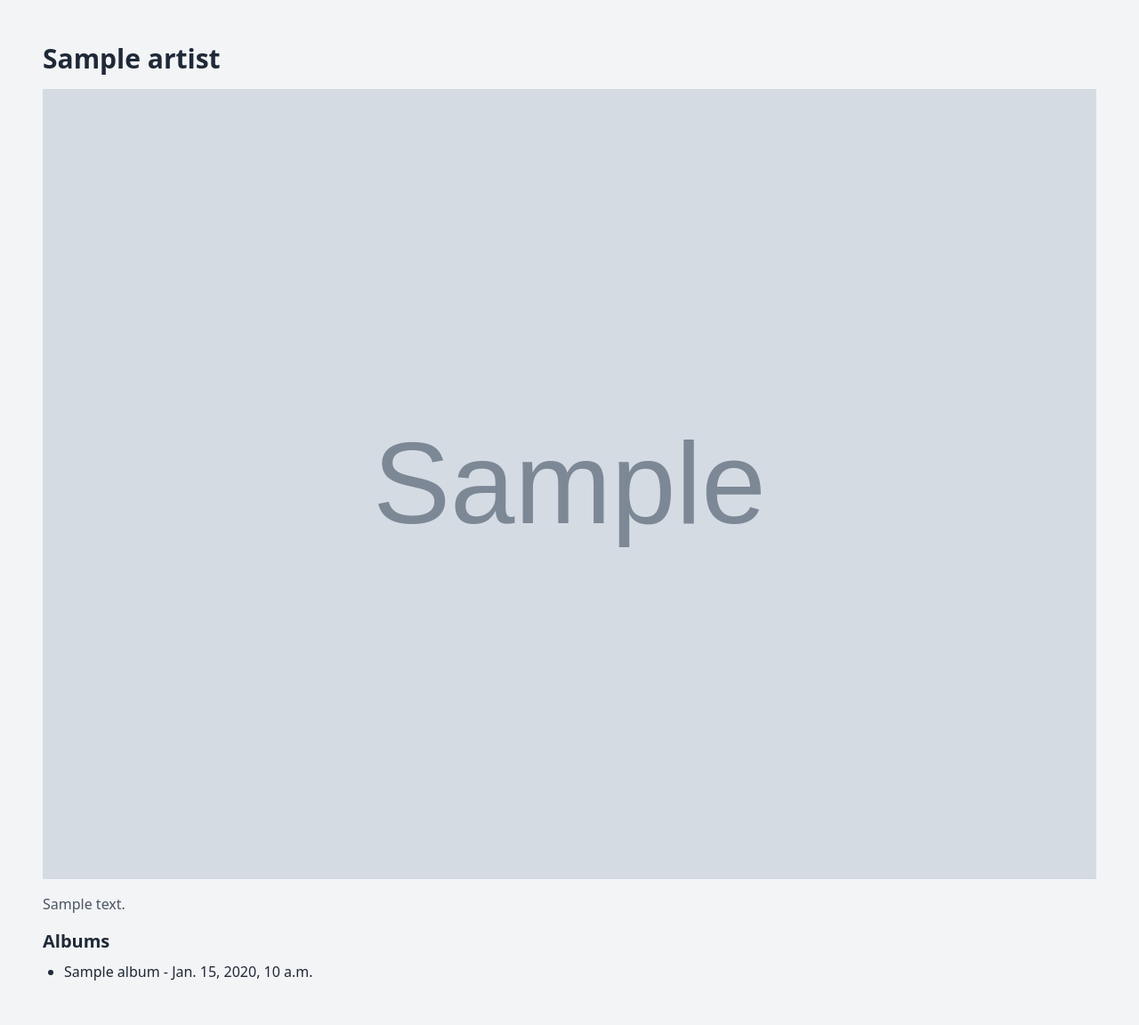
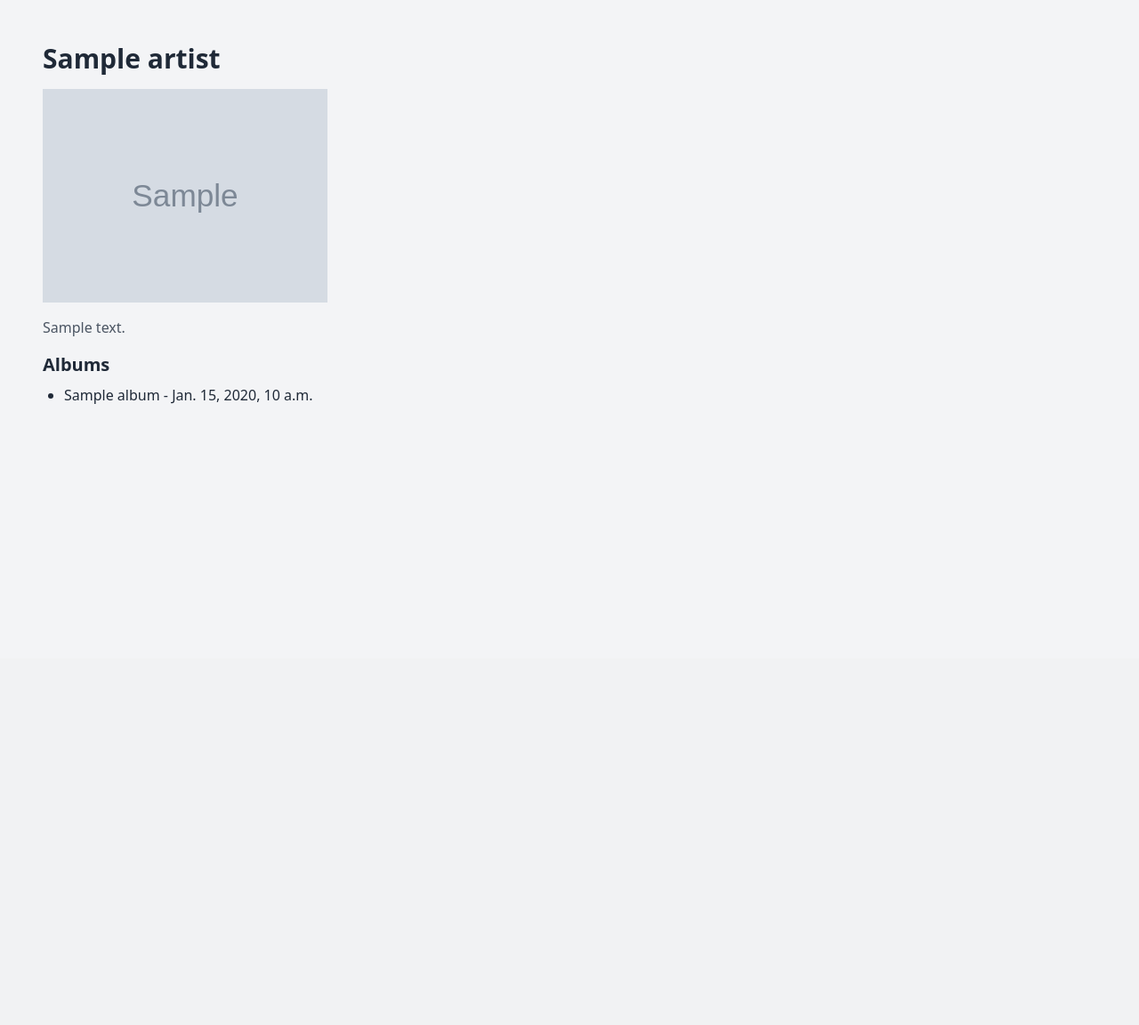
Before and after one commit to JulieMontoux/SpotilikeRestAPI-django, a Django app: template api_project/frontend/templates/frontend/artist_detail.html in a window 1280 px wide. Shown: the part 60-1212 px from the top of the page at 89% size. After the commit the page ends 514 px from the top, so only its background shows below. Run offline with Django 5.2, Linux system fonts and the light colour scheme; the template is opened without the code that fills it: most values are stand-ins (such as "Sample title", 1, 10 or a date in 2020); grey boxes marked "Sample" are stand-in pictures.

Commit message:
modif url

```diff
--- a/api_project/frontend/templates/frontend/artist_detail.html
+++ b/api_project/frontend/templates/frontend/artist_detail.html
@@ -3,7 +3,7 @@
 {% block content %}
     <div class="container mx-auto p-8">
         <h2 class="text-3xl font-semibold mb-4">{{ artist.name }}</h2>
-        <img class="w-full mb-4" src="../{{ artist.avatar }}" alt="{{ artist.name }}">
+        <img class="w-80 mb-4" src="{{ artist.avatar }}" alt="{{ artist.name }}">
         <p class="text-gray-600">{{ artist.biography }}</p>
         <h3 class="text-xl font-semibold mt-4 mb-2">Albums</h3>
         <ul class="list-disc pl-6">
```
